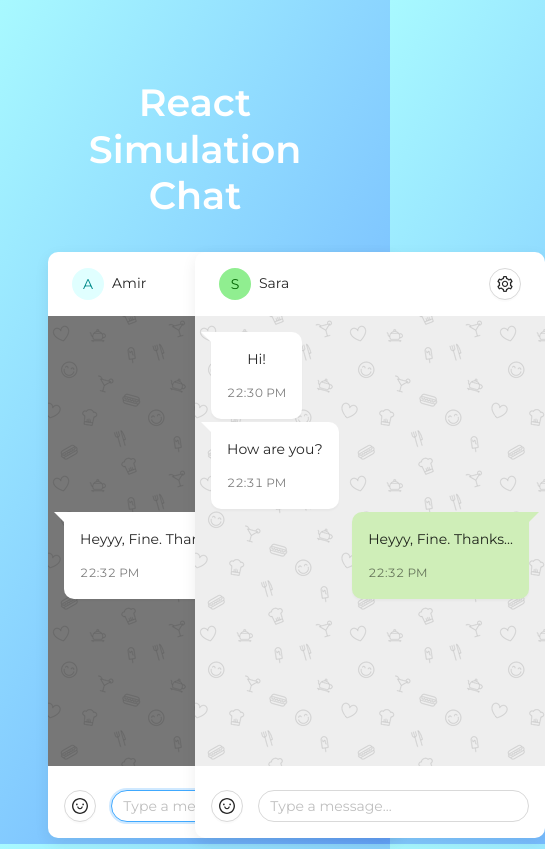
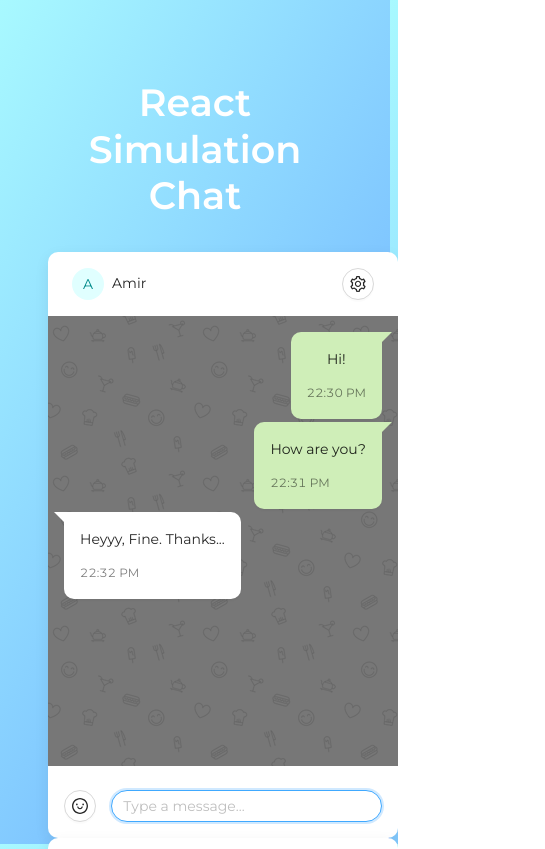
Before and after one commit to amiryxe/react-simulation-chat, a React (Create React App) app: page / in a window 390 px wide. Shown: the top 849 px of the page, 545 px wide, since content can reach past the window. Built offline with nearby package versions, Linux system fonts and the light colour scheme; the HTML template or start-up script is replaced by a standard one; a web font is replaced by a local one.

Commit message:
basic responsive support

```diff
--- a/src/pages/Chat.js
+++ b/src/pages/Chat.js
@@ -42,7 +42,7 @@ const Chat = () => {
           React Simulation Chat
         </Title>
         <Row>
-          <Col span={12} align="middle">
+          <Col md={1} lg={8} xl={12} align="middle">
             <ChatBox
               userType="send"
               userName={senderUserName}
@@ -52,7 +52,7 @@ const Chat = () => {
               setMessages={setMessages}
             />
           </Col>
-          <Col span={12} align="middle">
+          <Col md={1} lg={8} xl={12} align="middle">
             <ChatBox
               userType="receive"
               userName={receiverUserName}
```
